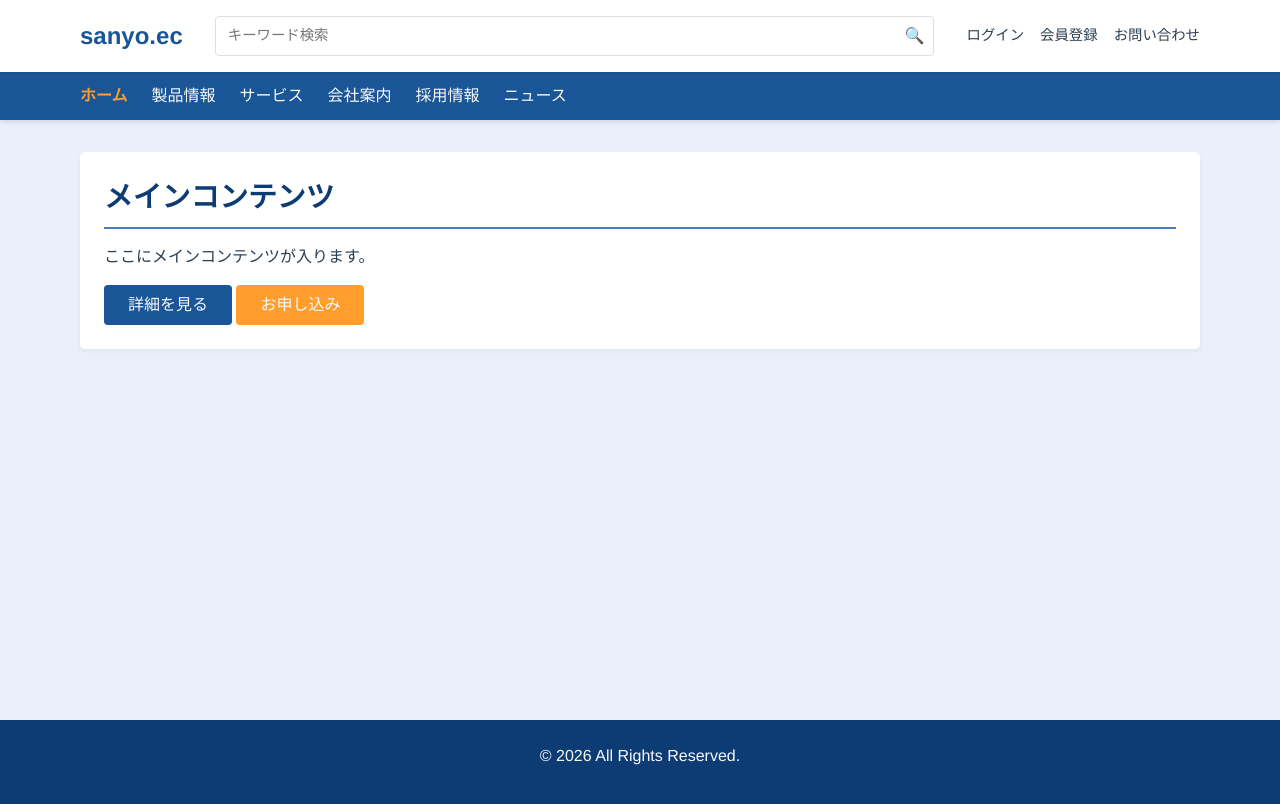
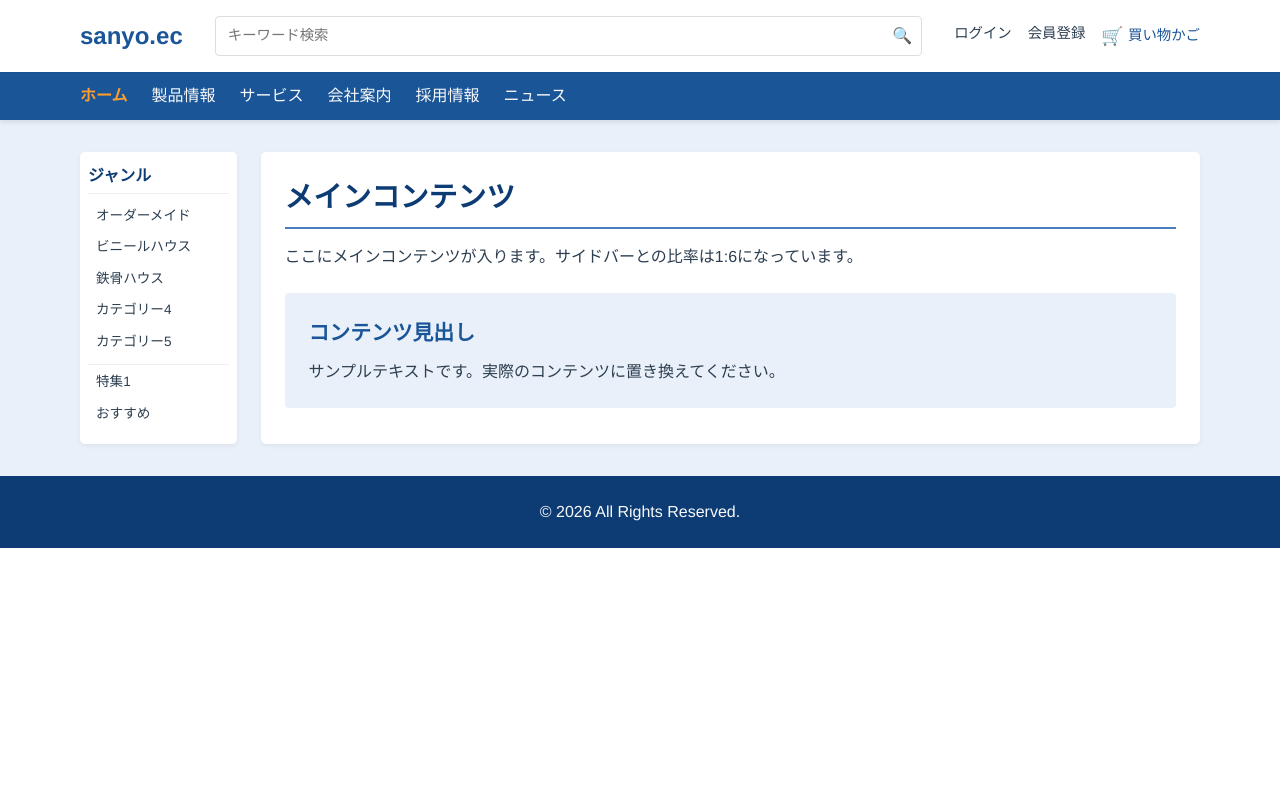
Before and after one commit to miyaki-ecolab/sanyo-ui, a plain HTML site: page index.html in a window 1280 px wide. Drawn offline with Linux system fonts and the light colour scheme.

Commit message:
サイドバー追加

```diff
--- a/css/common.css
+++ b/css/common.css
@@ -108,6 +108,33 @@ header h1 {
     font-size: 1rem;
 }
 
+/* 買い物かごのスタイル追加 */
+.cart-link {
+    display: flex;
+    align-items: center;
+    gap: 0.3rem;
+    color: var(--primary-color) !important;
+    font-weight: 500;
+}
+
+.cart-icon {
+    font-style: normal;
+    font-size: 1.1rem;
+}
+
+/* 買い物かごにホバーエフェクト追加 */
+.cart-link:hover {
+    opacity: 0.85;
+}
+
+/* レスポンシブ対応 */
+@media (max-width: 600px) {
+    .cart-link {
+        padding-left: 0.5rem;
+    }
+}
+
+
 /* ヘッダー内の補助的なナビゲーション */
 .header-sub-nav {
     display: flex;
@@ -120,6 +147,7 @@ header h1 {
     font-size: 0.9rem;
     color: var(--text-color);
 }
+
 
 /* レスポンシブデザイン */
 @media (max-width: 900px) {
@@ -192,22 +220,80 @@ nav.main-nav a.active {
     font-weight: 600;
 }
 
-/* メインコンテンツ */
+/* メインコンテンツエリア */
 main {
     padding: 2rem 0;
-    min-height: calc(100vh - 12.5rem); /* ヘッダー、メニュー、フッターの高さを考慮 */
     background-color: var(--secondary-color);
 }
 
-section {
-    margin-bottom: 2rem;
+.main-content-wrap {
+    display: grid;
+    grid-template-columns: 1fr 6fr; /* サイドバー:コンテンツ = 1:6 の比率 */
+    gap: 1.5rem;
+}
+
+/* サイドバー（ジャンルバー） */
+.genre-sidebar {
     background-color: #fff;
-    padding: 1.5rem;
     border-radius: 5px;
     box-shadow: 0 2px 5px rgba(0,0,0,0.05);
+    padding: 0.75rem 0.5rem; /* パディングを縮小 */
 }
 
-h2 {
+.genre-sidebar h3 {
+    font-size: 1rem; /* 見出しを小さく */
+    color: var(--primary-dark);
+    margin-bottom: 0.5rem; /* 下マージン縮小 */
+    padding-bottom: 0.35rem;
+    border-bottom: 1px solid #eee;
+}
+
+.genre-list {
+    list-style: none;
+    padding: 0;
+    margin: 0;
+}
+
+.genre-list li {
+    margin-bottom: 0.25rem; /* 項目間のマージンを縮小 */
+}
+
+.genre-list a {
+    display: block;
+    padding: 0.35rem 0.5rem; /* パディングを縮小 */
+    color: var(--text-color);
+    border-radius: 3px;
+    transition: all 0.2s ease;
+    font-size: 0.85rem; /* フォントサイズを小さく */
+    line-height: 1.2; /* 行間を詰める */
+}
+
+.genre-list a:hover {
+    background-color: var(--secondary-color);
+    color: var(--primary-color);
+}
+
+.genre-list a.active {
+    background-color: var(--primary-color);
+    color: #fff;
+    font-weight: 500;
+}
+
+.genre-divider {
+    height: 1px;
+    background-color: #eee;
+    margin: 0.5rem 0; /* マージンを縮小 */
+}
+
+/* メインコンテンツ */
+.main-article {
+    background-color: #fff;
+    border-radius: 5px;
+    box-shadow: 0 2px 5px rgba(0,0,0,0.05);
+    padding: 1.5rem;
+}
+
+.main-article h2 {
     font-size: 1.8rem;
     margin-bottom: 1rem;
     color: var(--primary-dark);
@@ -215,8 +301,34 @@ h2 {
     padding-bottom: 0.5rem;
 }
 
-p {
-    margin-bottom: 1rem;
+.content-box {
+    background-color: var(--secondary-color);
+    border-radius: 4px;
+    padding: 1.5rem;
+    margin-top: 1.5rem;
+}
+
+.content-box h3 {
+    font-size: 1.3rem;
+    margin-bottom: 0.75rem;
+    color: var(--primary-color);
+}
+
+/* レスポンシブデザイン */
+@media (max-width: 900px) {
+    .main-content-wrap {
+        grid-template-columns: 1fr 4fr; /* タブレットでは比率を1:4に調整 */
+    }
+}
+
+@media (max-width: 768px) {
+    .main-content-wrap {
+        grid-template-columns: 1fr; /* モバイルでは縦並びに */
+    }
+
+    .genre-sidebar {
+        margin-bottom: 1rem;
+    }
 }
 
 /* フッター */
--- a/index.html
+++ b/index.html
@@ -35,9 +35,8 @@
     <div class="header-sub-nav">
       <a href="#">ログイン</a>
       <a href="#">会員登録</a>
-      <a href="#">お問い合わせ</a>
+      <a href="#" class="cart-link"><i class="cart-icon">🛒</i> 買い物かご</a>
     </div>
-
   </div>
 </header>
 
@@ -60,12 +59,30 @@
 
 <!-- メインコンテンツ部分 -->
 <main>
-  <div class="container">
-    <section>
+  <div class="container main-content-wrap">
+    <!-- サイドバー（ジャンルバー） -->
+    <aside class="genre-sidebar">
+      <h3>ジャンル</h3>
+      <ul class="genre-list">
+        <li><a href="#">オーダーメイド</a></li>
+        <li><a href="#">ビニールハウス</a></li>
+        <li><a href="#">鉄骨ハウス</a></li>
+        <li><a href="#">カテゴリー4</a></li>
+        <li><a href="#">カテゴリー5</a></li>
+        <li class="genre-divider"></li>
+        <li><a href="#">特集1</a></li>
+        <li><a href="#">おすすめ</a></li>
+      </ul>
+    </aside>
+
+    <!-- メインコンテンツエリア -->
+    <section class="main-article">
       <h2>メインコンテンツ</h2>
-      <p>ここにメインコンテンツが入ります。</p>
-      <a href="#" class="btn">詳細を見る</a>
-      <a href="#" class="btn btn-accent">お申し込み</a>
+      <p>ここにメインコンテンツが入ります。サイドバーとの比率は1:6になっています。</p>
+      <div class="content-box">
+        <h3>コンテンツ見出し</h3>
+        <p>サンプルテキストです。実際のコンテンツに置き換えてください。</p>
+      </div>
     </section>
   </div>
 </main>
```
